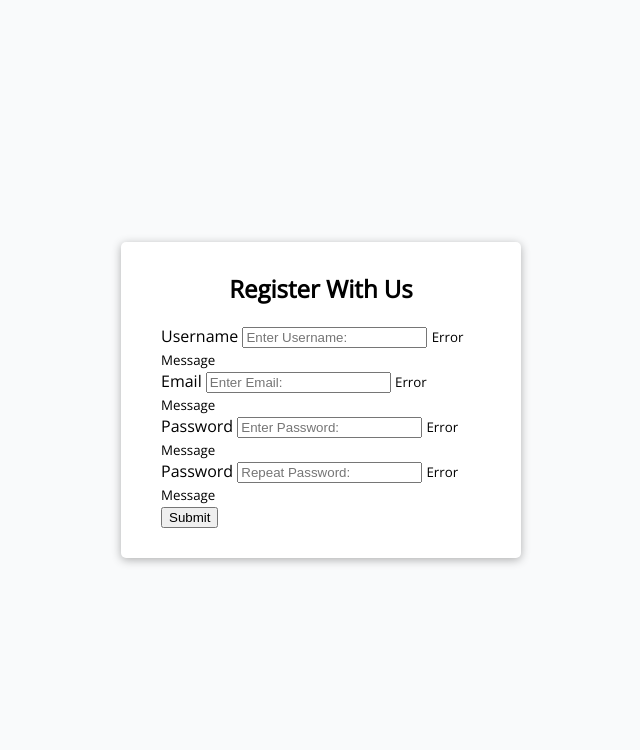
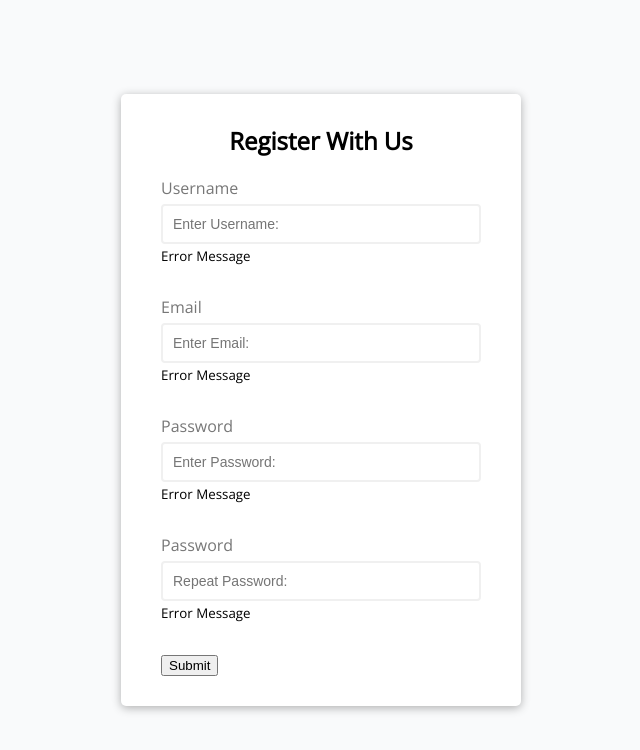
Before and after one commit to tod619/formValidator, a plain HTML site: page index.html in a window 1280 px wide. Shown: the whole page, without its empty margins (319-959 px from the left). Drawn offline with nearby package versions, Linux system fonts and the light colour scheme.

Commit message:
added the different style for form-control and related classes

```diff
--- a/style.css
+++ b/style.css
@@ -29,3 +29,37 @@ h2 {
 .form {
   padding: 30px 40px;
 }
+
+.form-control {
+  margin-bottom: 10px;
+  padding-bottom: 20px;
+  position: relative;
+}
+
+.form-control label {
+  color: #777;
+  display: block;
+  margin-bottom: 5px;
+}
+
+.form-control input {
+  border: 2px solid #f0f0f0;
+  border-radius: 4px;
+  display: block;
+  width: 100%;
+  padding: 10px;
+  font-size: 14px;
+}
+
+.form-control input:focus {
+  outline: 0;
+  border-color: #777;
+}
+
+.form-control.success input {
+  border-color: #2ecc71;
+}
+
+.form-control.error input {
+  border-color: #e74c3c;
+}
```
